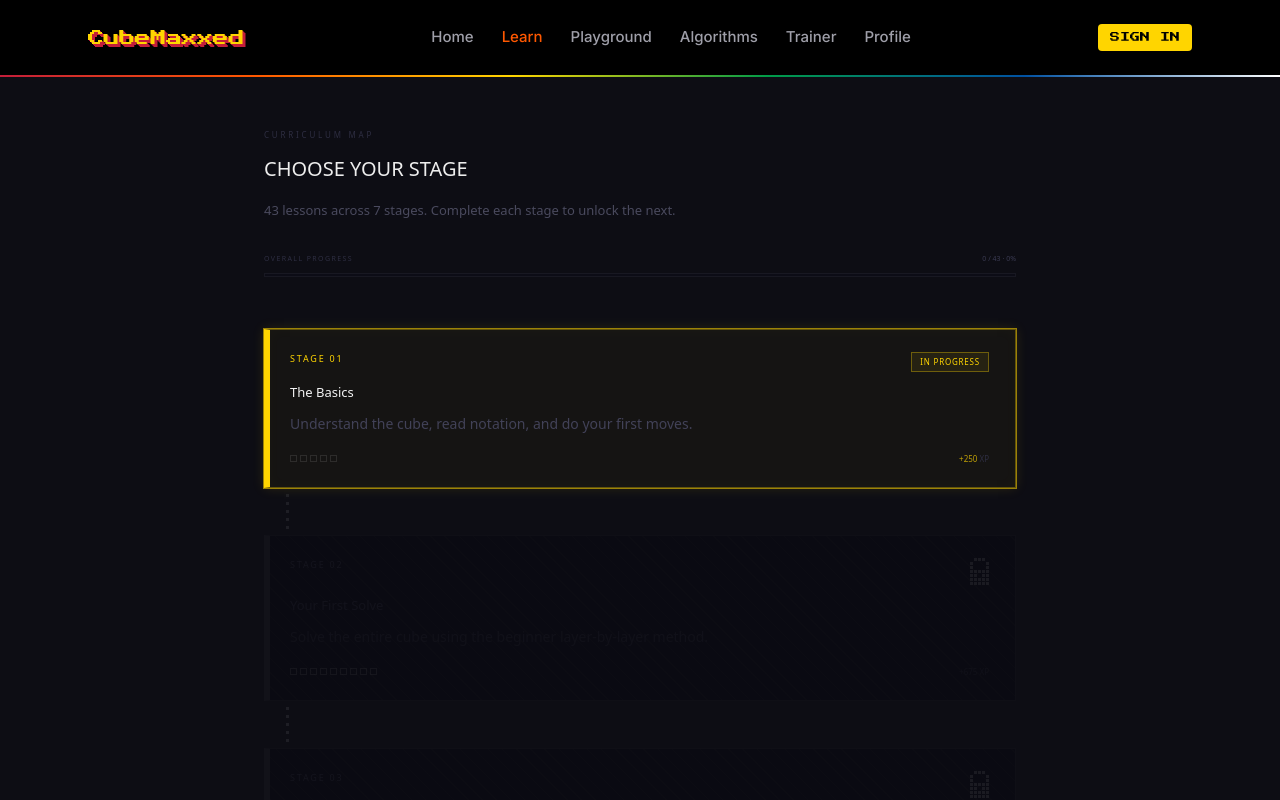
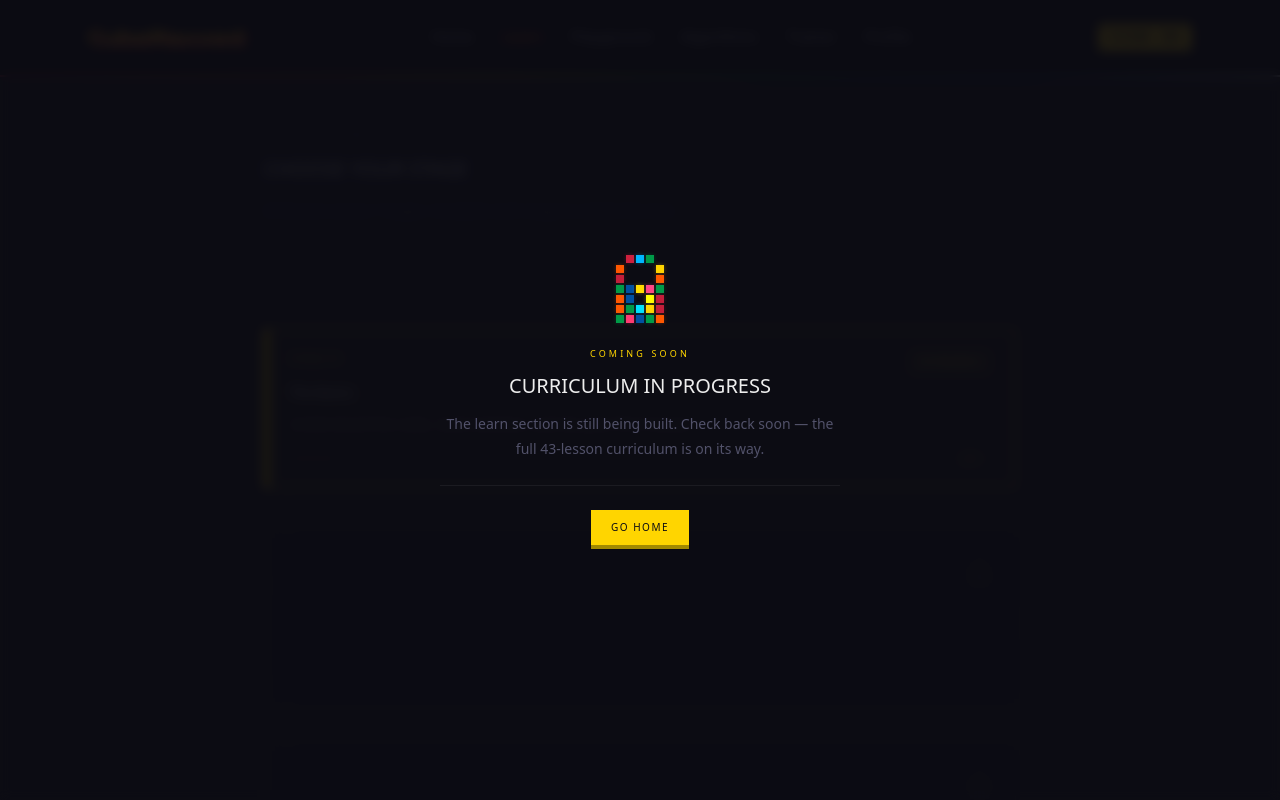
Before and after one commit to AlexanderJGreen/cubemaxxed, a Next.js app: page /learn in a window 1280 px wide. Shown: the top 800 px of the page. Built offline with nearby package versions, Linux system fonts and the light colour scheme; no server answers.

Commit message:
add coming soon pop up on learn page

```diff
--- a/app/learn/page.tsx
+++ b/app/learn/page.tsx
@@ -83,12 +83,92 @@ export default async function Learn() {
 
   return (
     <>
+      {/* ── Coming Soon overlay ── */}
+      <div style={{
+        position: "fixed", inset: 0, zIndex: 100,
+        backgroundColor: "rgba(13,13,20,0.92)",
+        backdropFilter: "blur(6px)",
+        display: "flex", alignItems: "center", justifyContent: "center",
+        padding: "24px",
+      }}>
+        <div style={{
+          display: "flex", flexDirection: "column", alignItems: "center",
+          gap: 24, maxWidth: 400, width: "100%", textAlign: "center",
+        }}>
+          {/* Pixel lock icon */}
+          <div style={{
+            display: "inline-grid",
+            gridTemplateColumns: "repeat(5, 8px)",
+            gap: 2,
+          }}>
+            {(() => {
+              const colors = ["#C41E3A","#0051A2","#009B48","#FF5800","#FFD500","#C41E3A","#FF5800","#009B48","#0051A2","#FFD500","#C41E3A","#009B48","#FF5800","#0051A2","#FFD500","#C41E3A","#FF5800","#009B48","#0051A2","#FFD500","#C41E3A","#009B48"];
+              const pattern = [0,1,1,1,0, 1,0,0,0,1, 1,0,0,0,1, 1,1,1,1,1, 1,1,0,1,1, 1,1,1,1,1, 1,1,1,1,1];
+              let ci = 0;
+              return pattern.map((on, i) => {
+                const color = on ? colors[ci++ % colors.length] : null;
+                const delay = color ? `${((i * 0.41 + ci * 0.27) % 3).toFixed(2)}s` : "0s";
+                return (
+                  <div key={i} style={{
+                    width: 8, height: 8,
+                    backgroundColor: color ?? "transparent",
+                    boxShadow: color ? `0 0 4px ${color}55` : "none",
+                    animation: color ? `pixelFlash 5s ${delay} ease-in-out infinite` : "none",
+                  }} />
+                );
+              });
+            })()}
+          </div>
+
+          {/* Message */}
+          <div style={{ display: "flex", flexDirection: "column", gap: 12 }}>
+            <span style={{
+              fontFamily: "var(--font-heading), monospace",
+              fontSize: 9, letterSpacing: "0.35em", color: "#FFD500",
+            }}>
+              COMING SOON
+            </span>
+            <h2 style={{
+              fontFamily: "var(--font-heading), monospace",
+              fontSize: "clamp(14px, 2.5vw, 20px)",
+              color: "#ededed", margin: 0, lineHeight: 1.4,
+            }}>
+              CURRICULUM IN PROGRESS
+            </h2>
+            <p style={{
+              fontFamily: "var(--font-sans), Arial, sans-serif",
+              fontSize: 14, color: "#52526a", lineHeight: 1.75, margin: 0,
+            }}>
+              The learn section is still being built. Check back soon — the full
+              43-lesson curriculum is on its way.
+            </p>
+          </div>
+
+          {/* Divider */}
+          <div style={{ width: "100%", height: 1, backgroundColor: "rgba(255,255,255,0.06)" }} />
+
+          {/* Link */}
+          <a href="/" style={{
+            fontFamily: "var(--font-heading), monospace",
+            fontSize: 10, letterSpacing: "0.15em",
+            color: "#0d0d14", textDecoration: "none",
+            backgroundColor: "#FFD500",
+            padding: "10px 20px",
+            boxShadow: "0 4px 0px #a38a00",
+            display: "inline-block",
+          }}>
+            GO HOME
+          </a>
+        </div>
+      </div>
+
       <style>{`
         @keyframes activeCardGlow {
           0%, 100% { box-shadow: 0 0 0 1px var(--ac), 0 0 10px var(--ag), inset 0 0 12px var(--ai); }
           50%       { box-shadow: 0 0 0 1px var(--ac), 0 0 22px var(--ag), inset 0 0 22px var(--ai); }
         }
         @keyframes blinkCursor { 0%, 49% { opacity: 1; } 50%, 100% { opacity: 0; } }
+        @keyframes pixelFlash { 0%, 80%, 100% { filter: brightness(1); } 88% { filter: brightness(2.8); } }
         .stage-active-card { animation: activeCardGlow 3s ease-in-out infinite; }
         .blink-cursor { animation: blinkCursor 1s step-end infinite; }
         .learn-card:not(.locked-card):hover { filter: brightness(1.06); }
```
